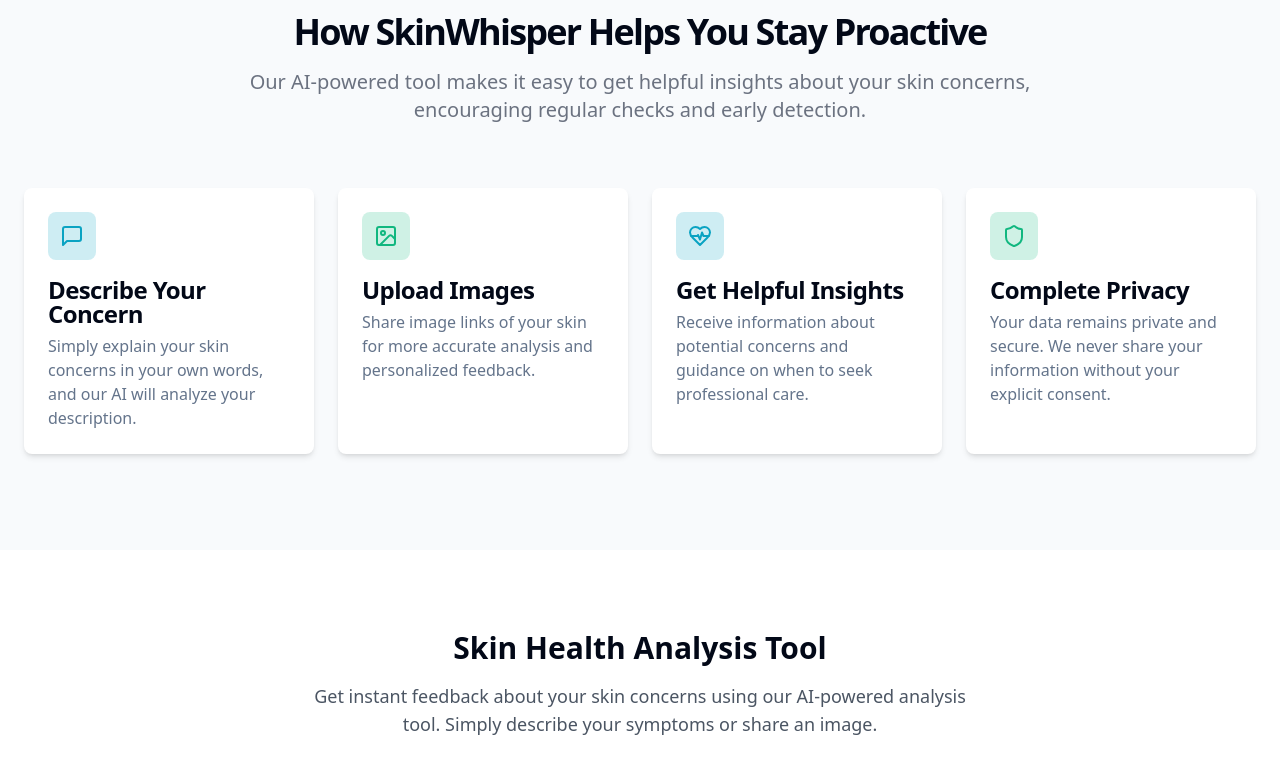
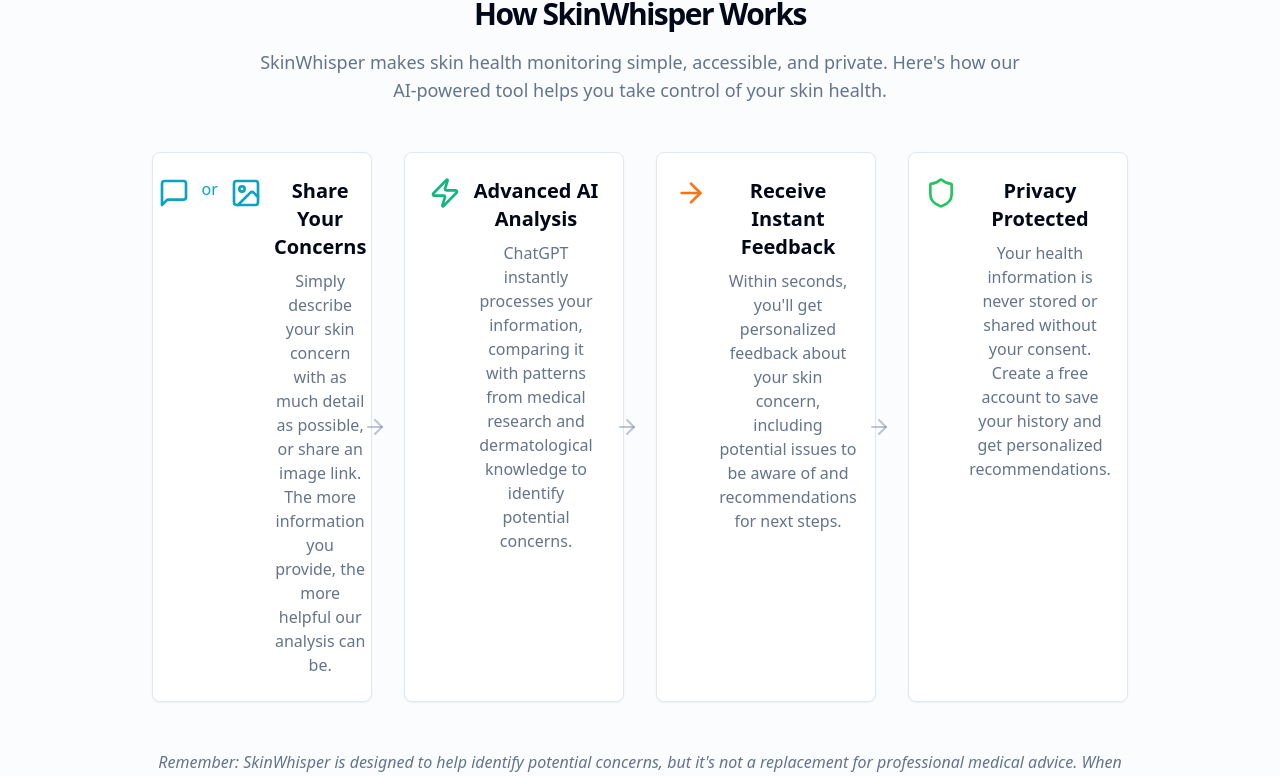
Before and after one commit to NandiniPrattipati/skin-whisper-ai-friend, a React (Vite) app: page / in a window 1280 px wide. Shown: the part 1293-2069 px from the top of the page. Built offline with nearby package versions, Linux system fonts and the light colour scheme.

Commit message:
Add "How It Works" section
Add a section describing how the skin analysis tool works.

```diff
--- /dev/null
+++ b/src/components/HowItWorks.tsx
@@ -0,0 +1,91 @@
+
+import React from "react";
+import { ArrowRight, MessageSquare, Image, Zap, Shield } from "lucide-react";
+import { cn } from "@/lib/utils";
+
+const HowItWorks = () => {
+  const steps = [
+    {
+      icon: <MessageSquare className="h-8 w-8 text-primary" />,
+      altIcon: <Image className="h-8 w-8 text-primary" />,
+      title: "Share Your Concerns",
+      description:
+        "Simply describe your skin concern with as much detail as possible, or share an image link. The more information you provide, the more helpful our analysis can be.",
+    },
+    {
+      icon: <Zap className="h-8 w-8 text-secondary" />,
+      title: "Advanced AI Analysis",
+      description:
+        "ChatGPT instantly processes your information, comparing it with patterns from medical research and dermatological knowledge to identify potential concerns.",
+    },
+    {
+      icon: <ArrowRight className="h-8 w-8 text-accent" />,
+      title: "Receive Instant Feedback",
+      description:
+        "Within seconds, you'll get personalized feedback about your skin concern, including potential issues to be aware of and recommendations for next steps.",
+    },
+    {
+      icon: <Shield className="h-8 w-8 text-green-500" />,
+      title: "Privacy Protected",
+      description:
+        "Your health information is never stored or shared without your consent. Create a free account to save your history and get personalized recommendations.",
+    },
+  ];
+
+  return (
+    <section id="how-it-works" className="w-full py-12 md:py-20 bg-muted/30">
+      <div className="container px-4 md:px-6 max-w-5xl mx-auto">
+        <div className="text-center mb-12">
+          <h2 className="text-3xl font-bold tracking-tighter">How SkinWhisper Works</h2>
+          <p className="mt-4 text-lg text-muted-foreground max-w-3xl mx-auto">
+            SkinWhisper makes skin health monitoring simple, accessible, and private. Here's how our AI-powered tool helps you take control of your skin health.
+          </p>
+        </div>
+
+        <div className="grid gap-8 md:grid-cols-2 lg:grid-cols-4">
+          {steps.map((step, index) => (
+            <div
+              key={index}
+              className={cn(
+                "relative flex flex-col items-center text-center p-6 rounded-lg bg-background shadow-sm border",
+                index === 0 && "md:col-span-2 lg:col-span-1"
+              )}
+            >
+              <div className="flex flex-col items-center lg:flex-row lg:items-start gap-3">
+                <div className="mb-4 lg:mb-0 flex items-center justify-center">
+                  {index === 0 ? (
+                    <div className="flex gap-2">
+                      {step.icon}
+                      <span className="mx-1 text-primary">or</span>
+                      {step.altIcon}
+                    </div>
+                  ) : (
+                    step.icon
+                  )}
+                </div>
+                <div>
+                  <h3 className="text-xl font-semibold mb-2">{step.title}</h3>
+                  <p className="text-muted-foreground">{step.description}</p>
+                </div>
+              </div>
+              {index < steps.length - 1 && (
+                <div className="hidden lg:block absolute -right-4 top-1/2 transform -translate-y-1/2 z-10">
+                  <ArrowRight className="h-6 w-6 text-muted-foreground/40" />
+                </div>
+              )}
+            </div>
+          ))}
+        </div>
+
+        <div className="mt-12 text-center">
+          <p className="text-muted-foreground italic">
+            Remember: SkinWhisper is designed to help identify potential concerns, but it's not a replacement for
+            professional medical advice. When in doubt, always consult a healthcare provider.
+          </p>
+        </div>
+      </div>
+    </section>
+  );
+};
+
+export default HowItWorks;
--- a/src/pages/Index.tsx
+++ b/src/pages/Index.tsx
@@ -2,6 +2,7 @@
 import Header from "@/components/Header";
 import Hero from "@/components/Hero";
 import Features from "@/components/Features";
+import HowItWorks from "@/components/HowItWorks";
 import SkinAnalysisTool from "@/components/SkinAnalysisTool";
 import SignUpForm from "@/components/SignUpForm";
 import Footer from "@/components/Footer";
@@ -95,6 +96,7 @@ const Index = () => {
             </div>
           </div>
         </div>
+        <HowItWorks />
         <Features />
         <SkinAnalysisTool />
         <SignUpForm />
```
